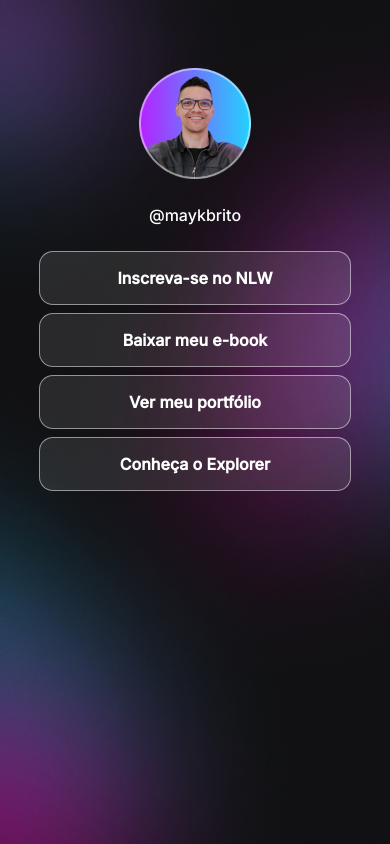
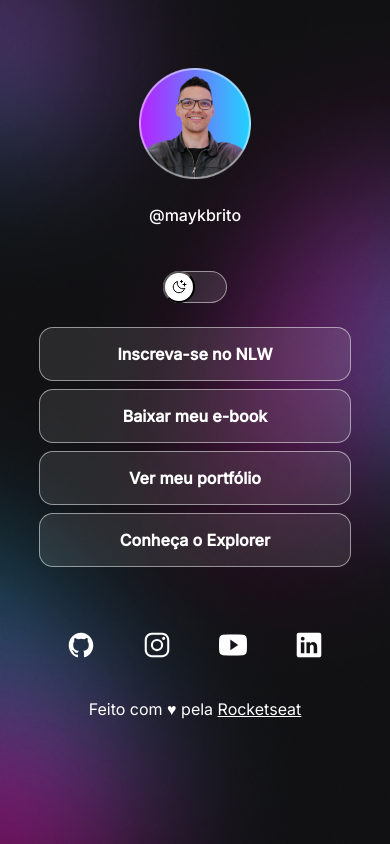
Before and after one commit to Jvxx1188/RocketSeat-DevLinkProject, a plain HTML site: page index.html in a window 390 px wide. Drawn offline with nearby package versions, Linux system fonts and the light colour scheme.

Commit message:
modo claro e escuro adicionado

```diff
--- a/index.html
+++ b/index.html
@@ -1,5 +1,5 @@
 <!DOCTYPE html>
-<html lang="en">
+<html lang="pt-br" class="light">
   <!--configurações-->
   <head>
     <meta charset="UTF-8" />
@@ -9,12 +9,18 @@
   </head>
 
   <body>
-    <div id="container">
+    <div id="container" >
       <div id="profile">
-        <img src="./assets/avatar.png" alt="">
+        <img src="./assets/avatar.png" alt="" />
         <p>@maykbrito</p>
-        </div>
-    <ul id="Links">
+      </div>
+      <img src="" alt="">
+      <div id="switch" >
+        <button></button>
+        <span></span>
+      </div>
+
+      <ul id="Links">
         <li>
           <a href="#">Inscreva-se no NLW</a>
         </li>
@@ -29,7 +35,25 @@
         </li>
       </ul>
 
+      <div class="social-links">
+        <a href="#"><ion-icon name="logo-github"></ion-icon></a>
+        <a href=""> <ion-icon name="logo-instagram"></ion-icon></a>
+        <a href=""><ion-icon name="logo-youtube"></ion-icon></a>
+        <a href=""><ion-icon name="logo-linkedin"></ion-icon></a>
+      </div>
+      <footer>
+        <p>Feito com ♥ pela <a href="#">Rocketseat</a></p>
+      </footer>
     </div>
 
+    <script
+      type="module"
+      src="https://unpkg.com/ionicons@7.1.0/dist/ionicons/ionicons.esm.js"
+    ></script>
+    <script
+      nomodule
+      src="https://unpkg.com/ionicons@7.1.0/dist/ionicons/ionicons.js"
+    ></script>
+    <script src="script.js"></script>
   </body>
 </html>
--- /dev/null
+++ b/script.js
@@ -0,0 +1,30 @@
+//Criando trocação de duas variaveis com o AddEventListener,onclick e macete
+const MyHtml = document.querySelector("html");
+const SwitchBox = document.getElementById("switch");
+
+SwitchBox.addEventListener("click", function () {
+  MyHtml.classList.toggle("light");
+  localStorage.setItem("_theme", MyHtml.className);
+  //localStorage.setItem(MyHtml.className, "_theme");
+});
+function LoadLastTheme() {
+  MyHtml.className = localStorage.getItem("_theme");
+}
+LoadLastTheme();
+
+// = - vai ser igual a,== - se for igual a, ? chamará a variavel, : - se não chamara a variavel...
+
+/*EventoQueIraOcorrerQuandoEu("Clicar",OcorreráAfunção(){
+SwitchBox.addEventListener("click",function(){
+    //se for light, remove o light e abaixo adiciona o dark, vice versa
+
+    MyHtml.classList.toggle("dark");
+});
+
+//SwitchBox.addEventListener("click",ToogleTheme) possivel add funcoes fora
+function ToogleTheme() {
+    MyHtml.classList.toggle("light");
+    MyHtml.classList.toggle("dark");
+  }
+
+*/
--- a/style.css
+++ b/style.css
@@ -3,16 +3,33 @@
 * {
   margin: 0;
   padding: 0;
-  --TextWhite: #ffffff;
+
+  box-sizing: border-box;
+}
+:root {
+  /*light*/
+  --text-color: #ffffff;
   --LinkBackground: rgba(255, 255, 255, 0.1);
   --LinkBackgroundInHover: rgba(255, 255, 255, 0.05);
   --LinkBorder: rgba(255, 255, 255, 0.5);
   --LinkBorderInHover: rgb(255, 255, 255);
-  box-sizing: border-box;
+  /**/
+  --bg-url: url(assets/bg-mobile.jpg);
+  --switch-bg-url: url(./assets/MoonStars.svg);
+}
+
+.light {
+  --text-color: black;
+  --bg-url: url(assets/bg-mobile-light.jpg);
+  --LinkBackground: rgba(255, 255, 255, 0.9);
+  --LinkBackgroundInHover: rgba(1, 1, 1, 0.1);
+  --LinkBorder: rgba(0, 0, 0, 0.5);
+  --LinkBorderInHover: rgb(1, 1, 1);
+  --switch-bg-url: url(./assets/Sun.svg);
 }
 
 body {
-  background: url(assets/bg-mobile.jpg) no-repeat center top/cover;
+  background: var(--bg-url) no-repeat center top/cover;
   font-family: "Inter", sans-serif;
 }
 h1 {
@@ -30,7 +47,7 @@ h1 {
 /*//////////////////////*/
 
 #profile p {
-  color: var(--TextWhite);
+  color: var(--text-color);
   font-weight: 500;
   line-height: 24px;
 
@@ -43,10 +60,40 @@ h1 {
   margin-top: 8px;
 }
 
+/*Switch*/
+
+#switch {
+  width: 64px;
+  position: relative;
+  margin: auto;
+}
+#switch button {
+  position: absolute;
+  width: 32px;
+  height: 32px;
+  background: white var(--switch-bg-url) no-repeat center;
+  border-radius: 50%;
+  z-index: 1;
+  transition-duration: 0.5s;
+  transform: translate(-100%);
+}
+.light #switch button {
+  transform: initial;
+}
+#switch span {
+  display: block;
+  width: 64px;
+  height: 32px;
+  background-color: var(--LinkBackground);
+  border: 1px solid var(--LinkBorder);
+  border-radius: 9999px;
+  -webkit-backdrop-filter: blur(4px);
+}
+
 /*Links*/
 
 #Links * {
-  color: white;
+  color: var(--text-color);
   font-weight: bolder;
 }
 
@@ -56,6 +103,7 @@ h1 {
   gap: 8px;
 
   list-style: none;
+  padding: 24px 0;
 }
 
 #Links li a {
@@ -70,13 +118,36 @@ h1 {
   /*Text*/
   text-decoration: none;
   font-weight: bolder;
-  white-space: nowrap;
-  transition: background .5s;
-
+  transition: background 0.2s;
 }
 #Links li a:hover {
-background: var(--LinkBackgroundInHover);
+  background: var(--LinkBackgroundInHover);
 
   border: 1.5px solid var(--LinkBorderInHover);
+}
+.social-links {
+  display: flex;
+  padding-top: 24px;
+  gap: 16px;
+  justify-content: center;
+  font-size: 28px;
+  color: var(--text-color);
+}
+.social-links a {
+  padding: 16px;
+  display: flex;
+  align-items: center;
+  justify-content: center;
+  border-radius: 50%;
+  transition: background 0.2s;
+  color: var(--text-color);
+}
+.social-links a:hover {
+  background-color: var(--LinkBackgroundInHover);
+}
+footer,
+footer a {
+  color: var(--text-color);
 
+  padding-top: 24px;
 }
```
